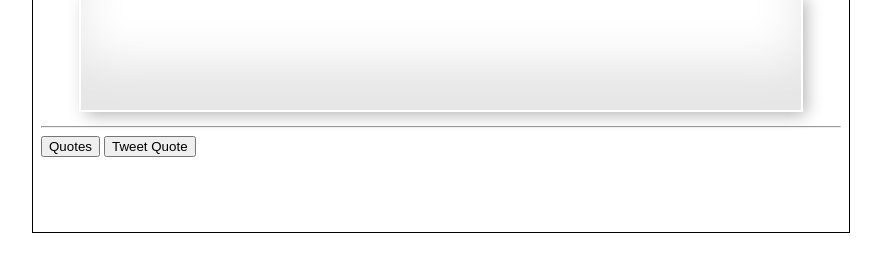
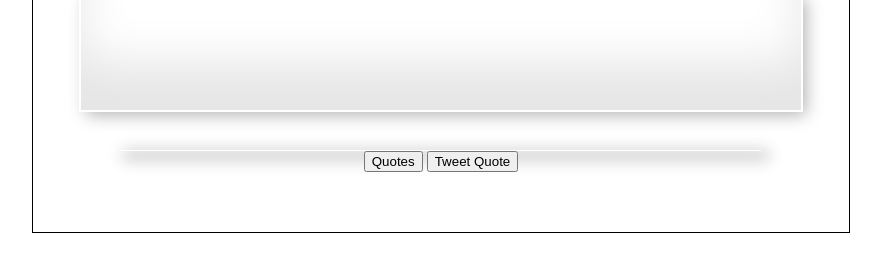
Before and after one commit to tshepop/random-quotes-generator, a plain HTML site: page index.html in a window 1280 px wide. Shown: the part 113-384 px from the top of the page, without its empty margins (199-1080 px from the left). Drawn offline with nearby package versions, Linux system fonts and the light colour scheme.

Commit message:
styled the hr element, and centered two input buttons.

```diff
--- a/css/style.css
+++ b/css/style.css
@@ -19,3 +19,16 @@ blockquote {
 	text-align: center;
 	margin: 2px 0;
 }
+
+hr {
+	margin: 0 auto;
+	margin-top: 40px;
+	width: 80%;
+	border: 0;
+	height: 1px;
+	box-shadow: 0.3em 0.3em 1em 0.2em rgba(0,0,0,0.3);
+}
+
+#button-container {
+	text-align: center;
+}
```
